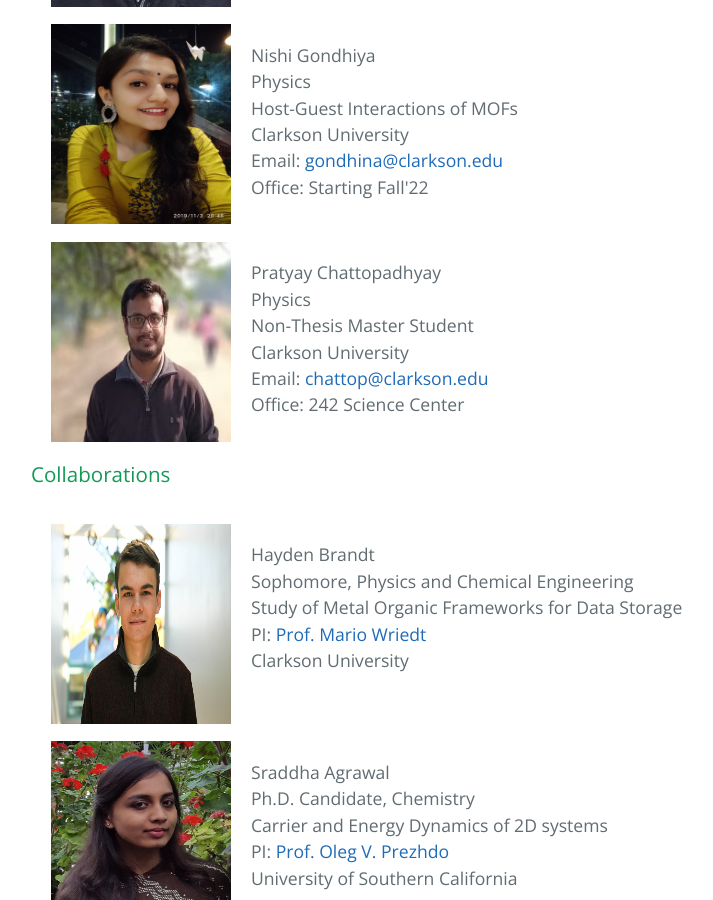
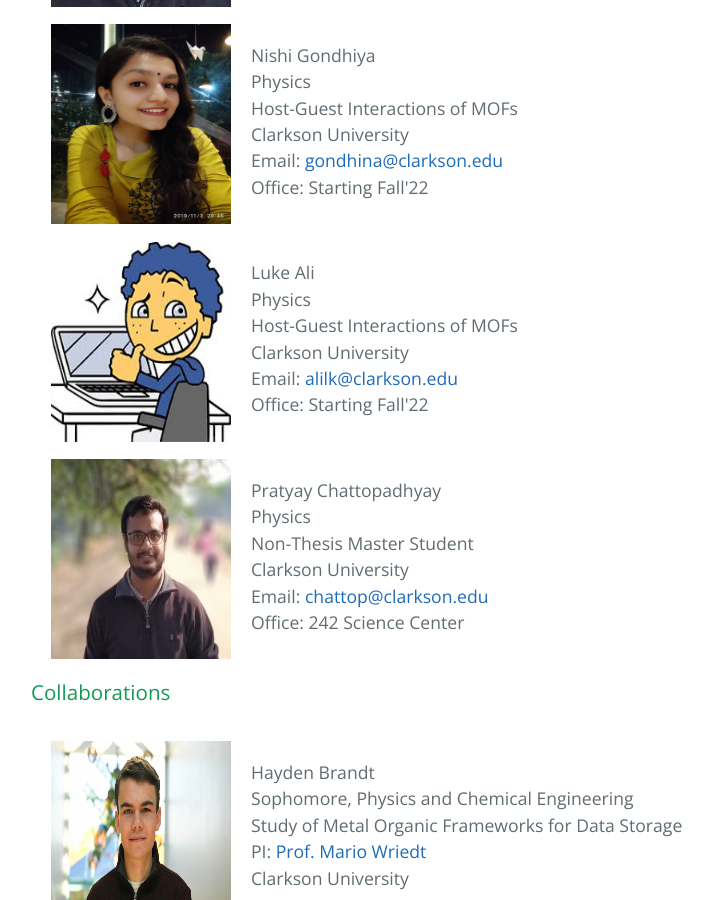
Before and after one commit to dharatrivedi/dharatrivedi.github.io, a Jekyll site: the page built from people.html, in a window 1280 px wide and 900 px high, scrolled down 1525 px. Shown: the whole window, without its empty margins (233-946 px from the left). Built offline with Jekyll 4.4.1, drawn with Linux system fonts in a browser that asks for light colours.

Commit message:
Update people.html

```diff
--- a/people.html
+++ b/people.html
@@ -69,6 +69,17 @@
     </p>
   </ul>
   <ul class="clearfix">
+    <img class="img1" src="/images/boy.jpeg" alt="LukeAli" width="180" height="200"  hspace="20">
+    <p>
+      Luke Ali<br />
+      Physics<br />
+      Host-Guest Interactions of MOFs<br />
+      Clarkson University<br />
+      Email: <a href="mailto:alilk@clarkson.edu">alilk@clarkson.edu</a><br />
+      Office: Starting Fall'22<br />
+    </p>
+  </ul>
+  <ul class="clearfix">
     <img class="img1" src="/images/PC.jpeg" alt="PratyayChattopadhyay" width="180" height="200"  hspace="20">
     <p>
       Pratyay Chattopadhyay <br />
```
